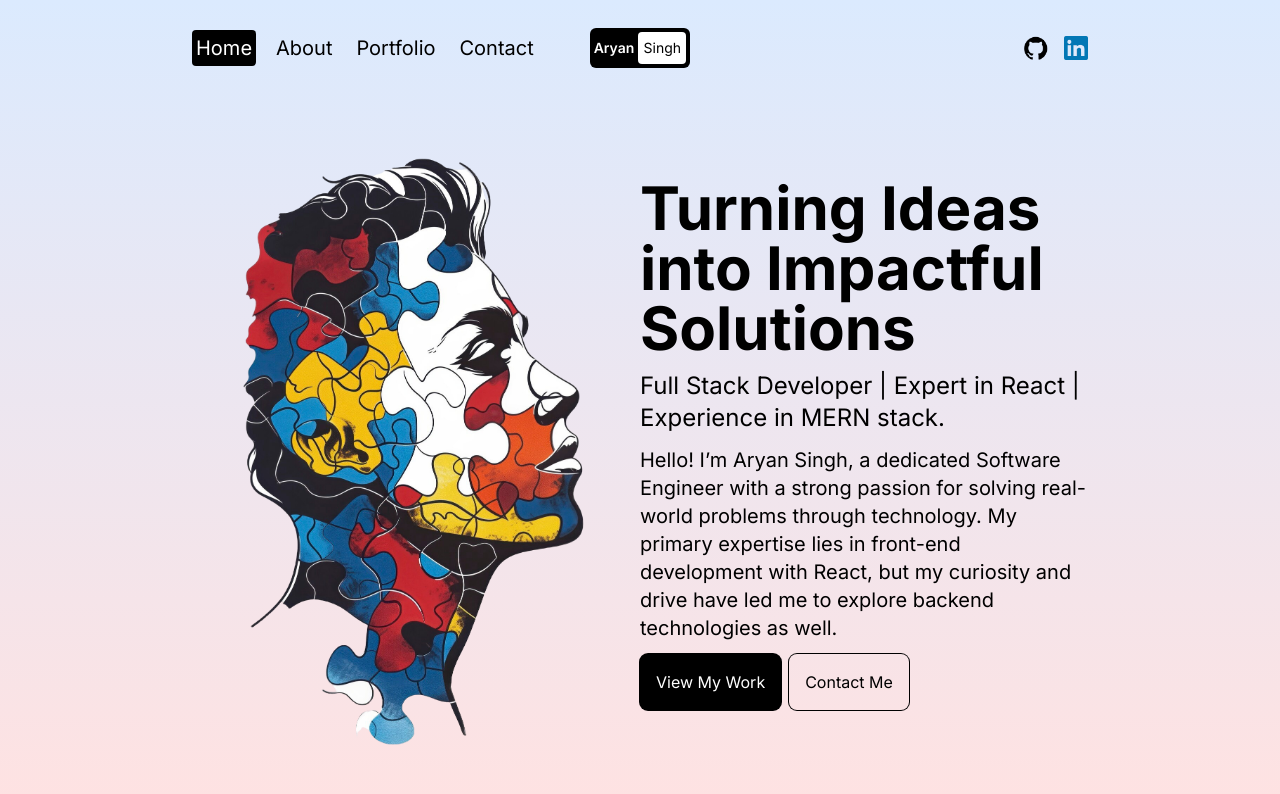
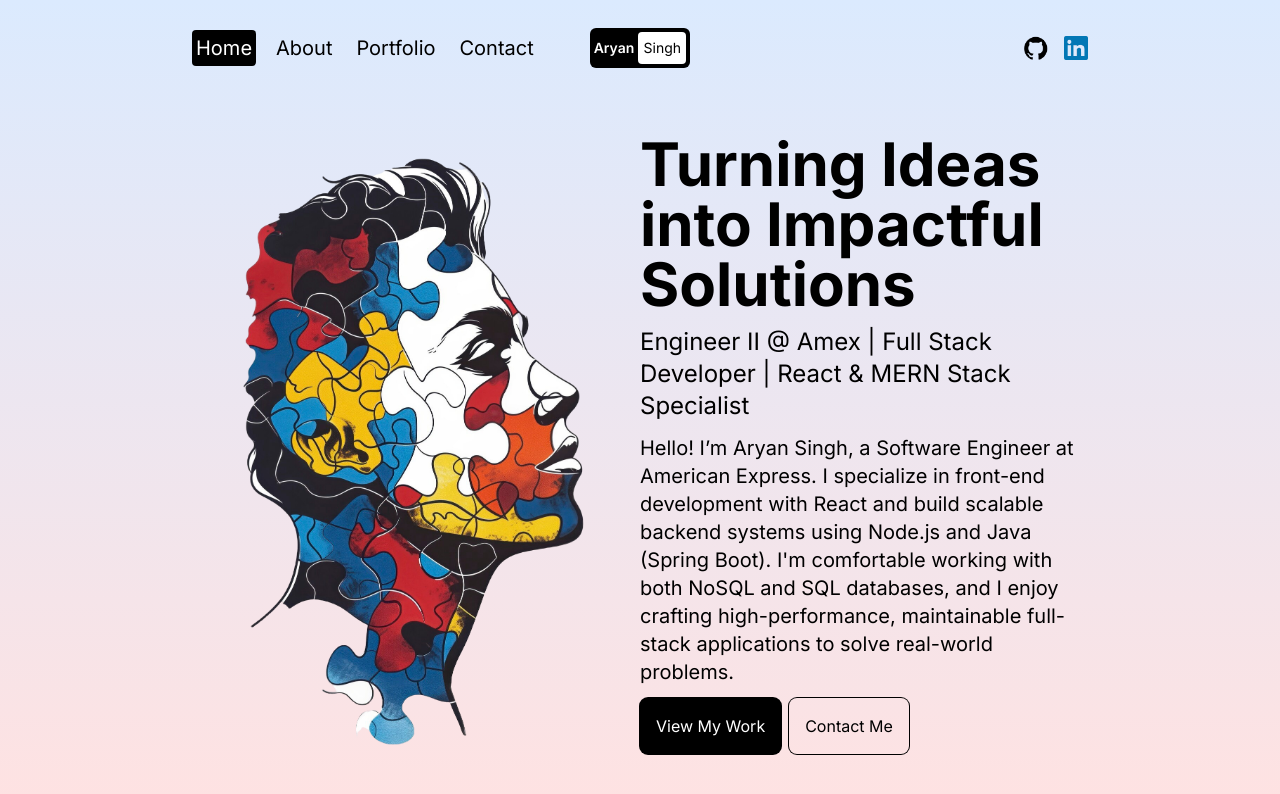
Before and after one commit to singhcoderX/portfolio, a Next.js app: page / in a window 1280 px wide. Shown: the top 794 px of the page. Built offline with nearby package versions, Linux system fonts and the light colour scheme.

Commit message:
Updated Landing page

```diff
--- a/src/app/page.jsx
+++ b/src/app/page.jsx
@@ -18,14 +18,16 @@ const Homepage = () => {
             Turning Ideas into Impactful Solutions
           </h1>
           <p className="text-base md:text-xl lg:text-2xl mb-1 md:mb-3">
-            Full Stack Developer | Expert in React | Experience in MERN stack.
+            Engineer II @ Amex | Full Stack Developer | React & MERN Stack
+            Specialist
           </p>
           <p className="text-sm lg:text-xl mb-2 md:mb-3">
-            Hello! I’m Aryan Singh, a dedicated Software Engineer with a strong
-            passion for solving real-world problems through technology. My
-            primary expertise lies in front-end development with React, but my
-            curiosity and drive have led me to explore backend technologies as
-            well.
+            Hello! I’m Aryan Singh, a Software Engineer at American Express. I
+            specialize in front-end development with React and build scalable
+            backend systems using Node.js and Java (Spring Boot). I'm
+            comfortable working with both NoSQL and SQL databases, and I enjoy
+            crafting high-performance, maintainable full-stack applications to
+            solve real-world problems.
           </p>
           {/* BUTTONS */}
           <div className="flex w-full mb-2">
```
